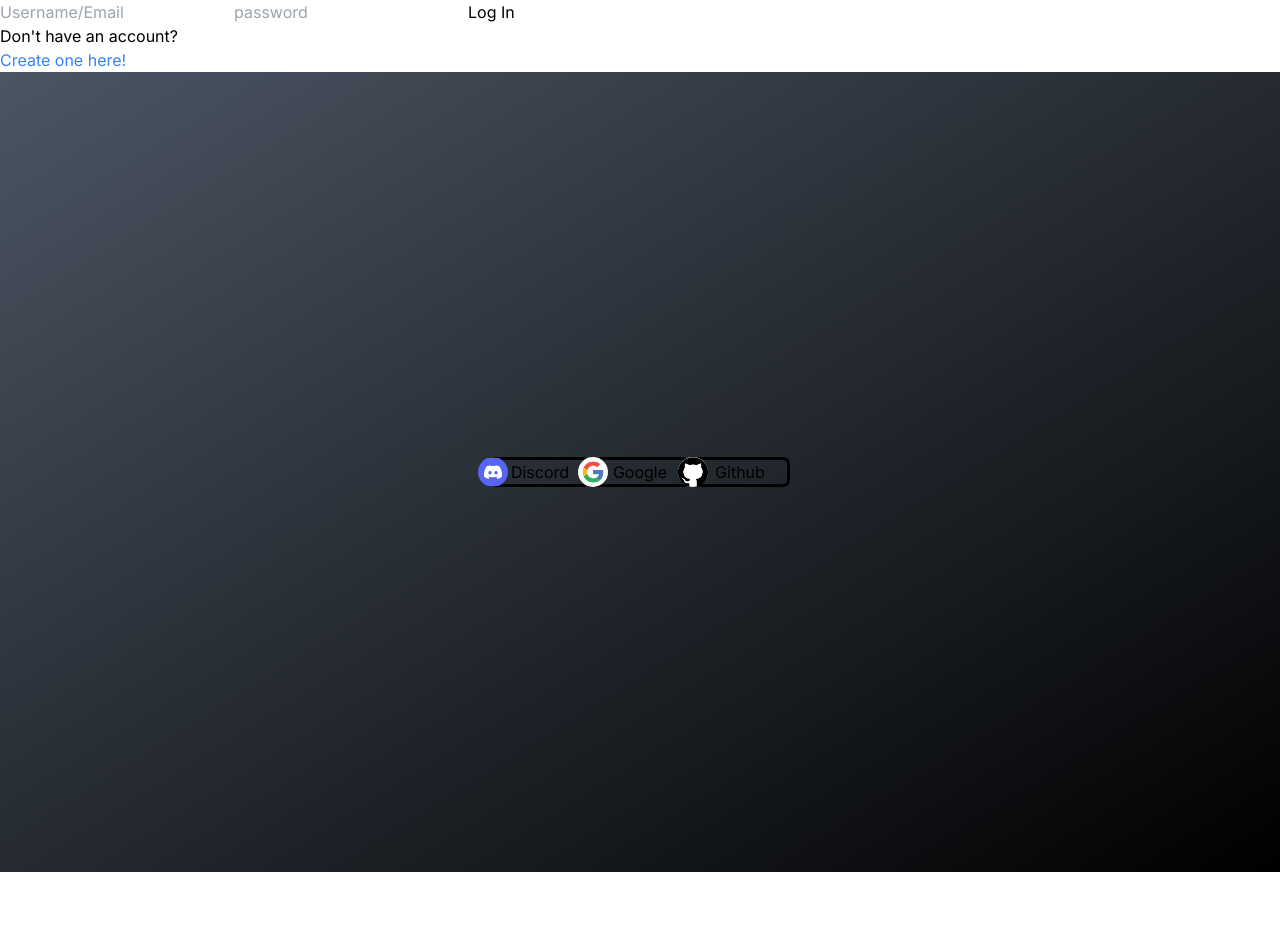
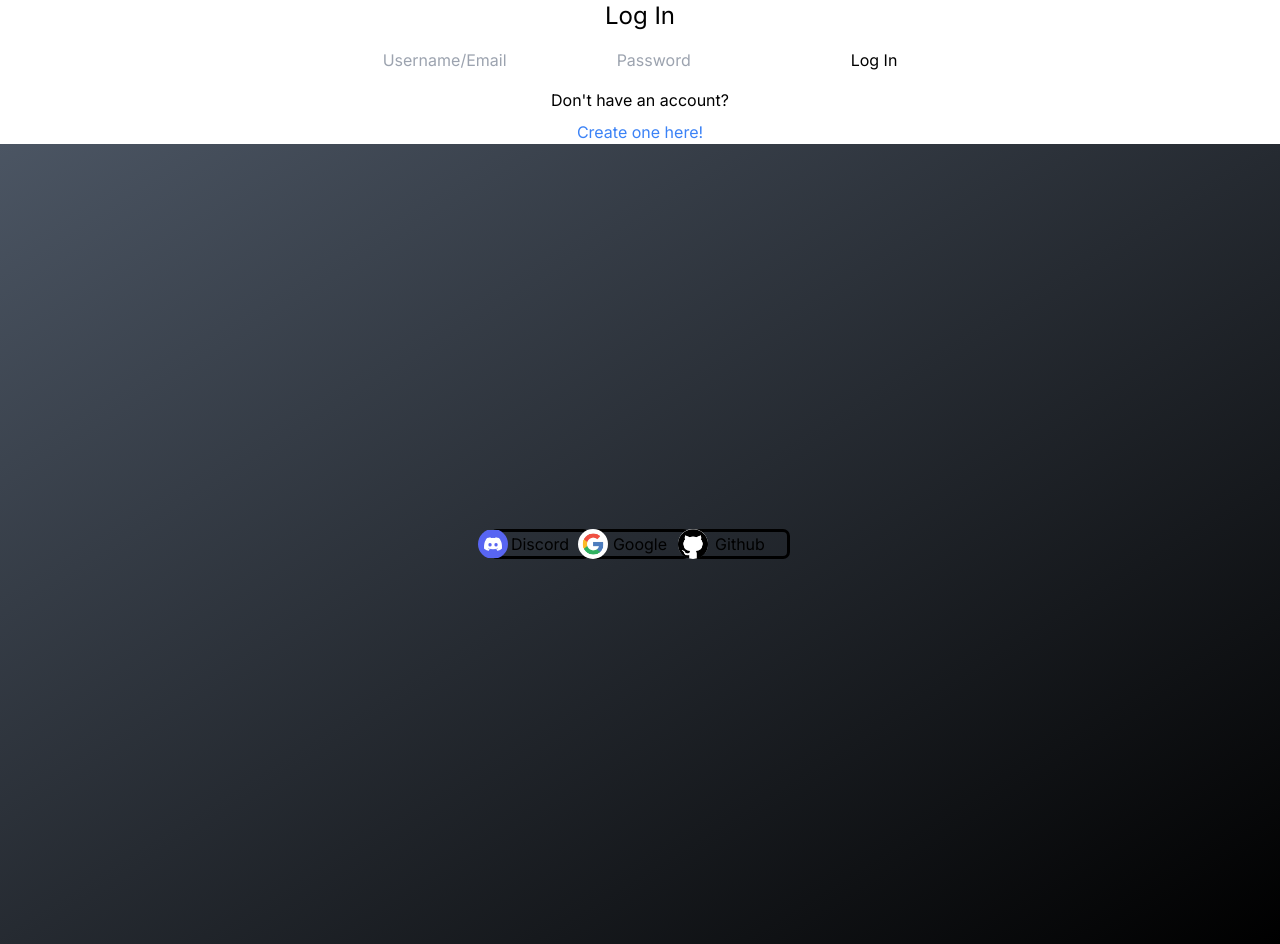
Before and after one commit to SirSamX/chat-app, a Next.js app: page /login in a window 1280 px wide. Before the commit the page ends 872 px from the top, so only its background shows below. Built offline with nearby package versions, Linux system fonts and the light colour scheme; what pocketbase would draw is missing.

Commit message:
Combined login and signup

```diff
--- a/src/app/login/page.tsx
+++ b/src/app/login/page.tsx
@@ -1,49 +1,108 @@
-"use client"
+"use client";
 
-import React, { FormEvent } from "react";
+import React, { useState } from "react";
 import AuthButtons from "@/components/AuthBtns";
-import pb from "@/lib/pocketbase";
-import { getCurrentUser, usersColl } from "@/lib/user";
+import { usersColl } from "@/lib/user"; // Assuming getCurrentUser is not needed here
 import { redirect } from "next/navigation";
-import Link from "next/link";
 
+export default function Auth() {
+  const [isLogin, setIsLogin] = useState(true); // State to toggle between login and signup
 
-export default function Login() {
+  async function handleSubmit(formData: FormData) {
+    if (isLogin) {
+      await login(formData);
+    } else {
+      await createAccount(formData);
+    }
+  }
 
+  async function createAccount(formData: FormData) {
+    const name = formData.get("name") as string;
+    const email = formData.get("email") as string;
+    const password = formData.get("password") as string;
+    const passwordConfirm = formData.get("passwordConfirm") as string;
+
+    try {
+      if (password !== passwordConfirm) {
+        console.log("Passwords do not match");
+        return;
+      }
+
+      await usersColl.create({
+        username: name,
+        email,
+        emailVisibility: false,
+        password,
+        passwordConfirm,
+      });
+      console.log("Successfully created Account");
+      redirect("/login");
+    } catch (err) {
+      console.error(err);
+    }
+  }
 
   async function login(formData: FormData) {
-
     const nameOrEmail = formData.get("nameOrEmail") as string;
     const password = formData.get("password") as string;
 
     try {
       await usersColl.authWithPassword(nameOrEmail, password);
-      console.log("Successfully logged in")
-    }
-    catch(err) {
+      console.log("Successfully logged in");
+      redirect("/");
+    } catch (err) {
       console.error(err);
     }
-    redirect("/")
-
-
   }
 
-  return(
+  return (
     <>
-      <form action={login}>
-        <input type="text" placeholder="Username/Email" name="nameOrEmail" />
-        <input type="password" placeholder="password" name="password" />
+      <div className="flex flex-col items-center">
+        <h1 className="text-2xl mb-4">{isLogin ? "Log In" : "Sign Up"}</h1>
+        <form action={handleSubmit}>
+          {!isLogin && (
+            <input type="text" placeholder="Username" name="name" required />
+          )}
+          {!isLogin && (
+            <input type="text" placeholder="Email" name="email" required />
+          )}
+          <input
+            type="text"
+            placeholder={isLogin ? "Username/Email" : "Password"}
+            name={isLogin ? "nameOrEmail" : "password"}
+            required
+          />
+          <input
+            type="password"
+            placeholder="Password"
+            name="password"
+            required
+          />
+          {!isLogin && (
+            <input
+              type="password"
+              placeholder="Confirm Password"
+              name="passwordConfirm"
+              required
+            />
+          )}
+          <button type="submit">{isLogin ? "Log In" : "Create Account"}</button>
+        </form>
 
-        <button type="submit">Log In</button>
-
-      </form>
-
-      <p>Don&#39;t have an account?</p>
-      <Link className="text-blue-500" href={"/signup"}>Create one here!</Link>
+        <p className="mt-4">
+          {isLogin ? "Don't have an account?" : "Already have an account?"}
+        </p>
+        <button
+          className="text-blue-500 mt-2"
+          onClick={() => setIsLogin(!isLogin)}
+        >
+          {isLogin ? "Create one here!" : "Log in here!"}
+        </button>
+      </div>
 
       <div className="providers flex justify-center items-center w-full h-screen bg-gradient-to-br from-gray-600 to-black">
         <AuthButtons />
       </div>
     </>
-  )
+  );
 }
--- a/src/app/signup/page.tsx
+++ /dev/null
@@ -1,63 +0,0 @@
-"use client"
-
-import React, { FormEvent } from "react";
-import AuthButtons from "@/components/AuthBtns";
-import pb from "@/lib/pocketbase";
-import { getCurrentUser, usersColl } from "@/lib/user";
-import { redirect } from "next/navigation";
-import Link from "next/link";
-
-
-export default function SignUp() {
-
-  async function createAccount(formData: FormData) {
-
-    const name = formData.get("name") as string;
-    const email = formData.get("email") as string;
-    const password = formData.get("password") as string;
-    const passwordConfirm = formData.get("passwordConfirm") as string;
-
-    try {
-        if(password != passwordConfirm) {
-            console.log("Passwords does not match")
-            return
-        }
-
-      await usersColl.create({
-        "username": name,
-        "email": email,
-        "emailVisibility": false,
-        "password": password,
-        "passwordConfirm": passwordConfirm
-      });
-      console.log("Successfully created Account")
-    }
-    catch(err) {
-      console.error(err);
-    }
-    redirect("/login")
-
-
-  }
-
-  return(
-    <>
-      <form action={createAccount}>
-        <input type="text" placeholder="Username" name="name" />
-        <input type="text" placeholder="Email" name="email" />
-        <input type="password" placeholder="password" name="password" />
-        <input type="password" placeholder="passwordConfirm" name="passwordConfirm" />
-
-        <button type="submit">Create Account</button>
-
-      </form>
-
-        <p>Already have an account?</p>
-        <Link className="text-blue-500" href="/login">Log in here!</Link>
-
-      <div className="providers flex justify-center items-center w-full h-screen bg-gradient-to-br from-gray-600 to-black">
-        <AuthButtons />
-      </div>
-    </>
-  )
-}
--- a/src/components/AuthBtn.tsx
+++ b/src/components/AuthBtn.tsx
@@ -26,7 +26,7 @@ const AuthButton: React.FC<AuthButtonProps> = ({ provider, disabled = false, sty
       style={{ '--url': `url("/providers/${provider}.png")` } as React.CSSProperties}
       disabled={disabled}
     >
-        {capitalized(provider)}
+      {capitalized(provider)}
     </button>
   );
 };
```
